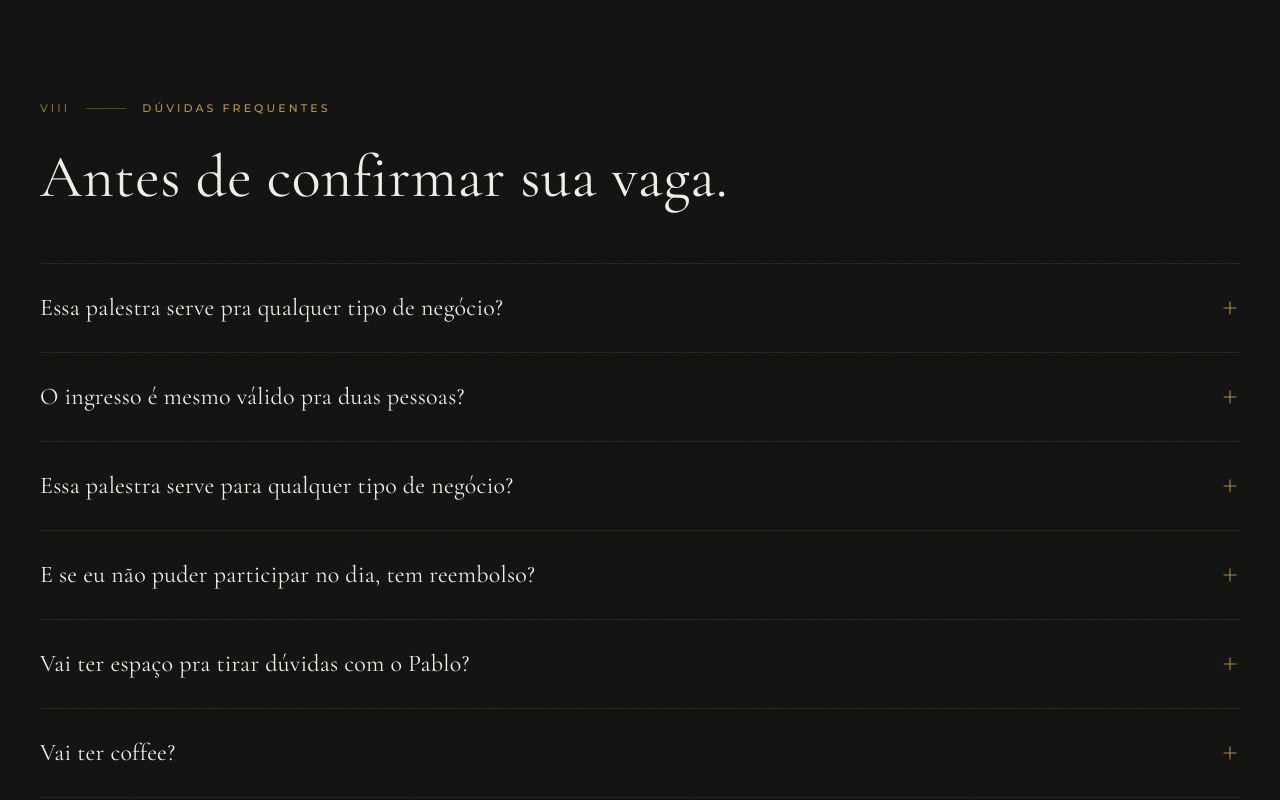
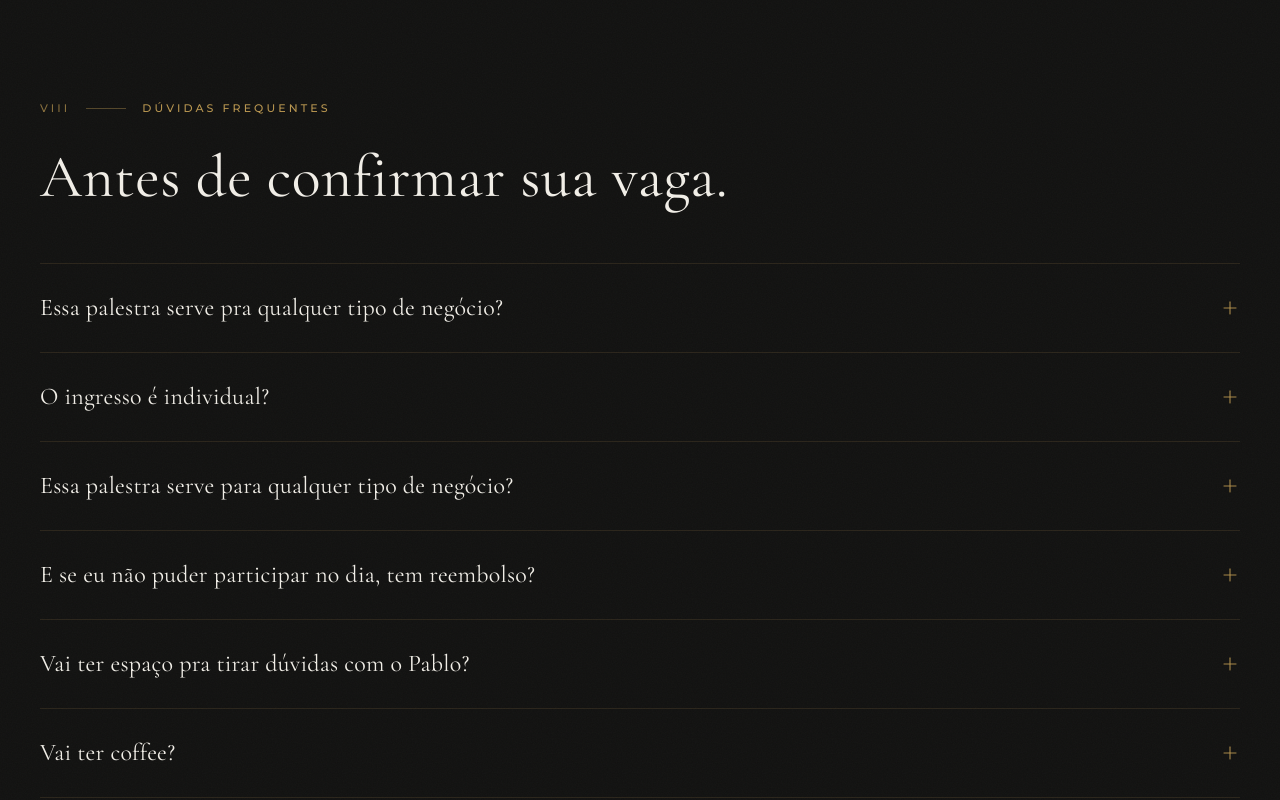
Before and after one commit to Hygorlc/alianca-empreendedora-8813, a React (Vite) app in the folder packages/web/: page / in a window 1280 px wide. Shown: the part 8836-9636 px from the top of the page. Built offline with nearby package versions, Linux system fonts and the light colour scheme.

Commit message:
Clarify individual ticket policy

```diff
--- a/packages/web/src/web/components/sections/faq.tsx
+++ b/packages/web/src/web/components/sections/faq.tsx
@@ -9,8 +9,8 @@ const faqs = [
     a: "Serve pra qualquer empresário ou profissional liberal que vende seu trabalho e quer parar de competir por preço. Já passaram pela sala advogados, médicos, esteticistas, arquitetos, consultores, donos de clínica, gestores de e-commerce e empresários do varejo. O método de posicionamento é universal, o que muda é a aplicação no seu nicho específico, que será trabalhada na análise ao vivo.",
   },
   {
-    q: "O ingresso é mesmo válido pra duas pessoas?",
-    a: "Sim. Por R$ 197 você pode trazer um sócio, sua esposa, seu marido, seu gerente de marketing ou quem você quiser que esteja envolvido nas decisões do seu negócio. Posicionamento muda quando a pessoa que decide junto com você está na mesma página.",
+    q: "O ingresso é individual?",
+    a: "Sim. Cada ingresso custa R$ 197 e é válido para uma pessoa. Se você quiser participar com um sócio, cônjuge, gerente de marketing ou outra pessoa envolvida nas decisões do negócio, será necessário solicitar uma vaga individual para cada participante.",
   },
   {
     q: "Essa palestra serve para qualquer tipo de negócio?",
```
